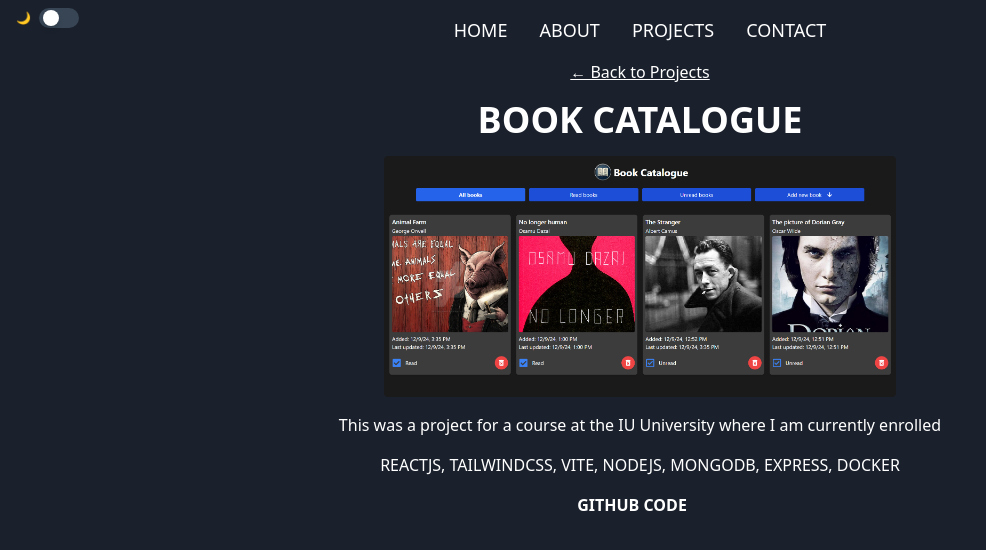
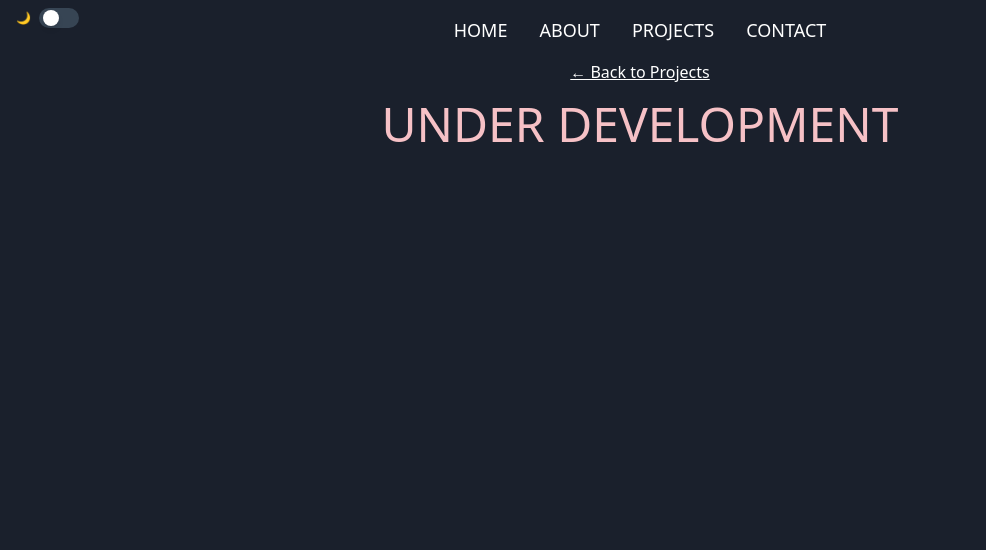
Before and after one commit to SophieH07/portfolio, a React (Vite) app: page /project/book-catalogue in a window 1280 px wide. Shown: the top 550 px of the page, without its empty margins (0-986 px from the left). Built offline with nearby package versions, Linux system fonts and the light colour scheme; what tailwindcss-animated would draw is missing.

Commit message:
finish refact

```diff
--- a/src/component/Project.jsx
+++ b/src/component/Project.jsx
@@ -104,7 +104,7 @@ const Project = () => {
                   alt={project.title}
                   className="w-full h-auto object-cover rounded-lg shadow-md"
                 />
-                <span className="cursor-default absolute inset-0 pt-20 sm:pt-24 md:pt-28 transition-all transform opacity-0 hover:bg-white hover:bg-opacity-70 hover:opacity-100 text-xl sm:text-2xl md:text-3xl text-black">
+                <span className="cursor-pointer absolute inset-0 pt-20 sm:pt-24 md:pt-28 transition-all transform opacity-0 hover:bg-white hover:bg-opacity-70 hover:opacity-100 text-xl sm:text-2xl md:text-3xl text-black">
                   {project.title}
                 </span>
                 <span className="md:hidden">{project.title}</span>
--- a/src/component/ProjectDetail.jsx
+++ b/src/component/ProjectDetail.jsx
@@ -78,7 +78,8 @@ const ProjectDetail = () => {
       <Link to="/projects" className="underline mb-4 inline-block">
         ← Back to Projects
       </Link>
-      <h2 className="text-4xl font-bold uppercase mb-4">{project.title}</h2>
+      <h1 className="text-5xl text-bold text-primary">UNDER DEVELOPMENT</h1>
+      {/* <h2 className="text-4xl font-bold uppercase mb-4">{project.title}</h2>
       <img
         src={project.picture}
         alt={project.title}
@@ -105,7 +106,7 @@ const ProjectDetail = () => {
         >
           Website Link
         </a>
-      )}
+      )} */}
     </div>
   );
 };
```
